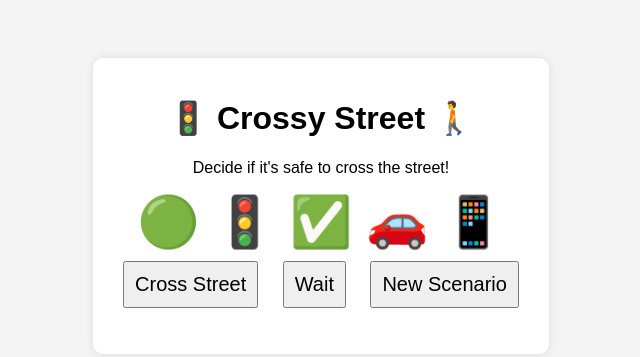
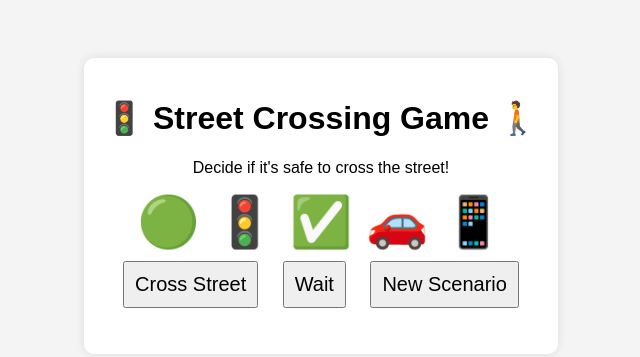
Before and after one commit to zmef/crossystreet, a plain HTML site: page index.html in a window 1280 px wide. Shown: the whole page, without its empty margins (319-959 px from the left). Drawn offline with Linux system fonts and the light colour scheme.

Commit message:
Update index.html

```diff
--- a/index.html
+++ b/index.html
@@ -1,4 +1,3 @@
-
 <!DOCTYPE html>
 <html lang="en">
 <head>
@@ -32,7 +31,7 @@
 </head>
 <body>
     <div class="game-container">
-        <h1>🚦 Crossy Street 🚶</h1>
+        <h1>🚦 Street Crossing Game 🚶</h1>
         <p>Decide if it's safe to cross the street!</p>
         <div id="situation" class="emoji">🚦 🚗 🚶‍♂️</div>
         <button class="button" onclick="decideToCross()">Cross Street</button>
```
